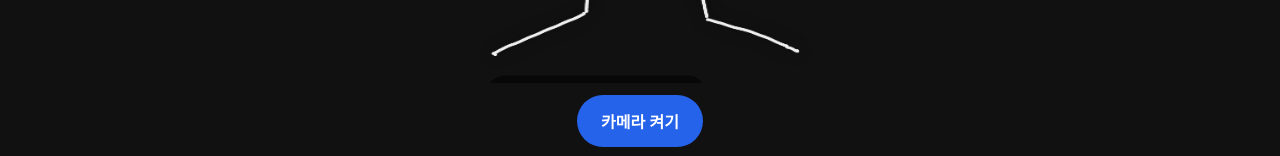
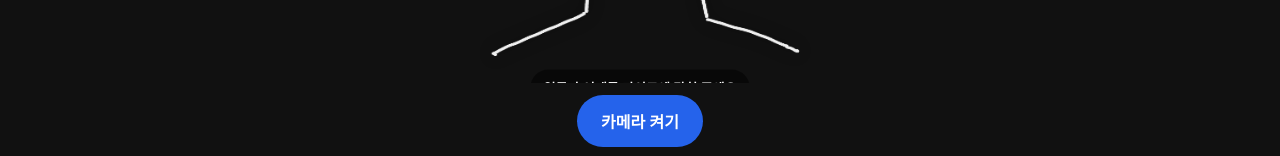
Before and after one commit to sanajlee/video-collection-app, a React (Vite) app: page / in a window 1280 px wide. Both pictures are taken after a click on the button "시작하기". Shown: the part 641-797 px from the top of the page. Built offline with nearby package versions, Linux system fonts and the light colour scheme.

Commit message:
2026.08.30.

```diff
--- a/src/styles.css
+++ b/src/styles.css
@@ -245,9 +245,9 @@ button {
 
 .guide-text {
   position: absolute;
-  bottom: 18px;
+  bottom: 24px;
   left: 50%;
-  transform: translateX(-70%);
+  transform: translateX(-50%);
   white-space: nowrap;
   color: white;
   background: rgba(0, 0, 0, 0.5);
```
